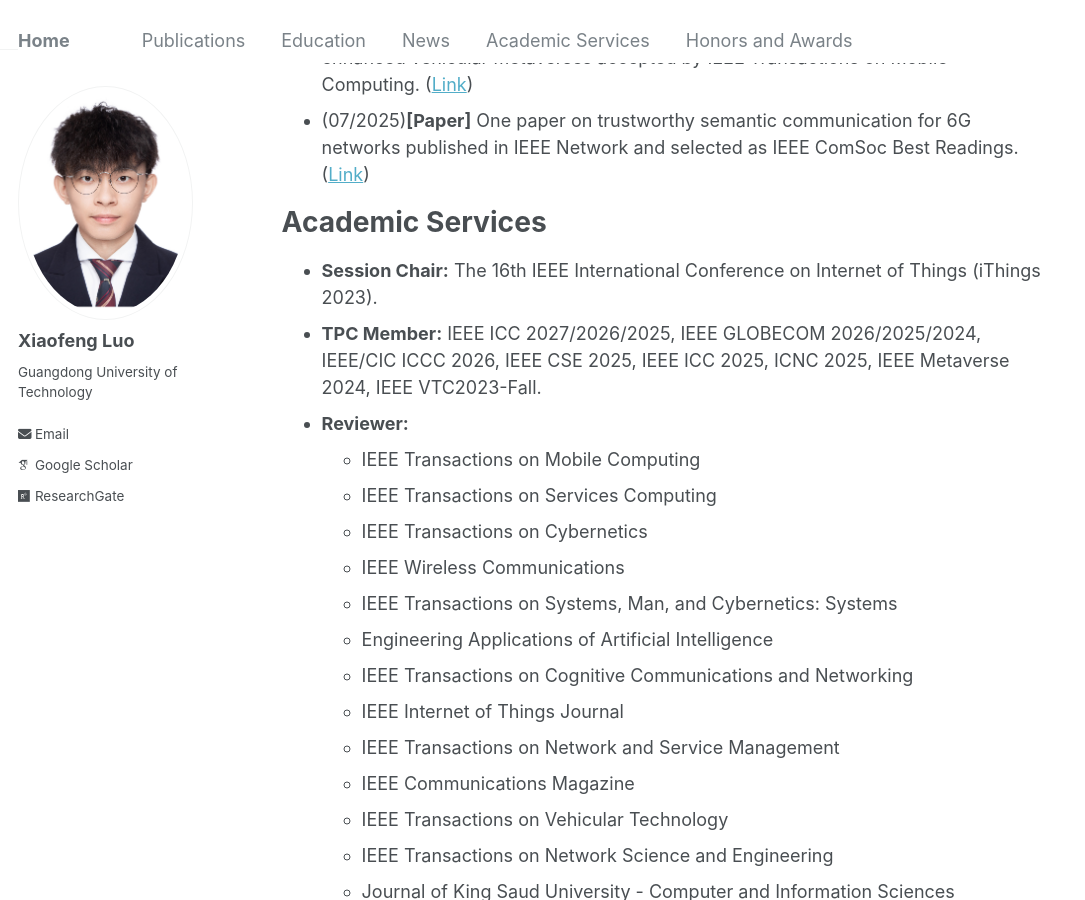
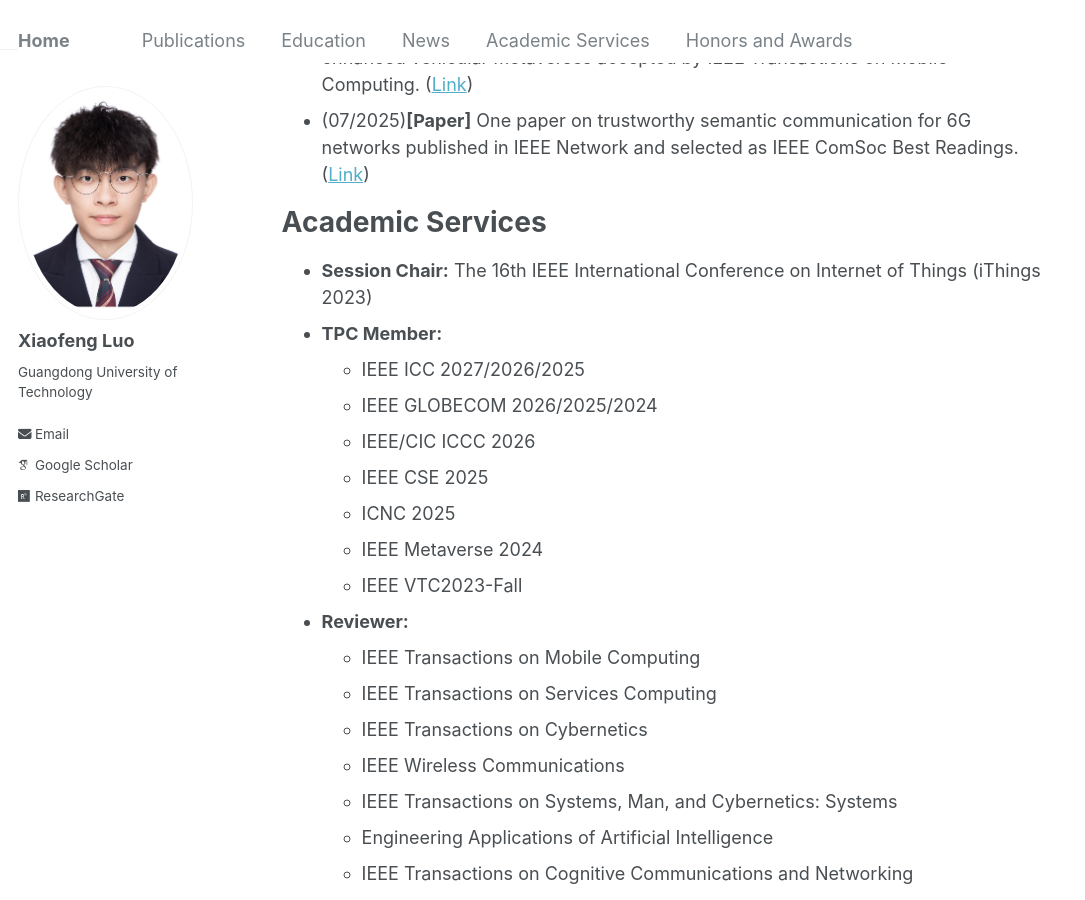
Before and after one commit to gdutxiaofengluo/gdutxiaofengluo.github.io, a Jekyll site: the page built from _pages/about.md, in a window 1280 px wide and 900 px high, scrolled down 1144 px. Shown: the whole window, without its empty margins (0-1085 px from the left). Built offline with Jekyll 4.4.1, drawn with Linux system fonts in a browser that asks for light colours; some web fonts are replaced.

Commit message:
Update about.md

```diff
--- a/_pages/about.md
+++ b/_pages/about.md
@@ -37,8 +37,15 @@ Academic Services
 ======
 {: #academic-services}
 
-* **Session Chair:** The 16th IEEE International Conference on Internet of Things (iThings 2023).
-* **TPC Member:** IEEE ICC 2027/2026/2025, IEEE GLOBECOM 2026/2025/2024, IEEE/CIC ICCC 2026, IEEE CSE 2025, IEEE ICC 2025, ICNC 2025, IEEE Metaverse 2024, IEEE VTC2023-Fall.
+* **Session Chair:** The 16th IEEE International Conference on Internet of Things (iThings 2023)
+* **TPC Member:**
+  - IEEE ICC 2027/2026/2025
+  - IEEE GLOBECOM 2026/2025/2024
+  - IEEE/CIC ICCC 2026
+  - IEEE CSE 2025
+  - ICNC 2025
+  - IEEE Metaverse 2024
+  - IEEE VTC2023-Fall
 * **Reviewer:**
   - IEEE Transactions on Mobile Computing
   - IEEE Transactions on Services Computing
```
